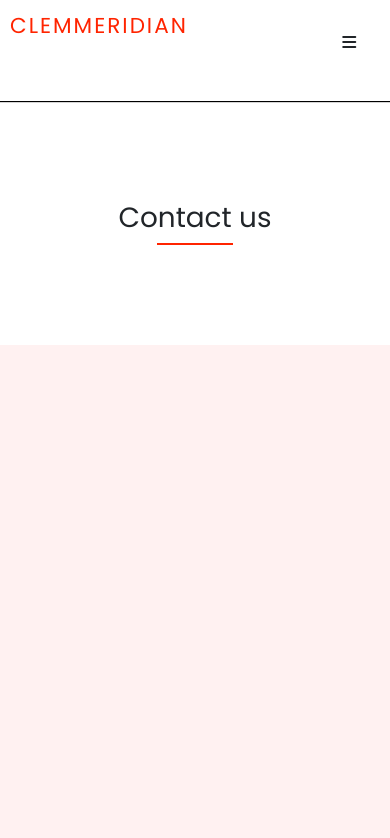
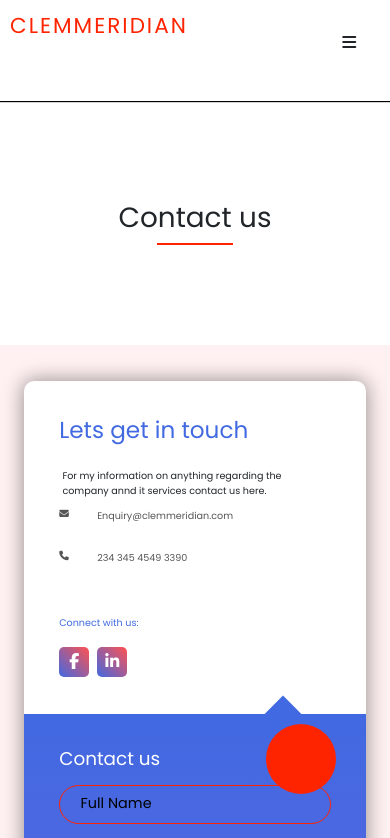
Before and after one commit to JoshuaIsikwe/Clemmeridian, a React (Create React App) app: page /contact in a window 390 px wide. Shown: the top 838 px of the page. Built offline with nearby package versions, Linux system fonts and the light colour scheme.

Commit message:
Animation(Homepage)

```diff
--- a/src/components/Contact.jsx
+++ b/src/components/Contact.jsx
@@ -60,9 +60,9 @@ const Contact = () => {
           <span className="circle one"></span>
           <span className="circle two"></span>
 
-          <form action="">
+          <form action="" >
             <h3 className='form-title'>Contact us</h3>
-            <div className="input-container">
+            <div className="input-container ">
               <input type="text" name='name' className='input'/>
               <label htmlFor=""> Full Name</label>
               <span>Full name</span>
--- a/src/components/Home.jsx
+++ b/src/components/Home.jsx
@@ -1,27 +1,64 @@
 
-import { FontAwesomeIcon } from '@fortawesome/react-fontawesome'
-import React, { useEffect, useRef, useState } from 'react'
+import React, { useEffect} from 'react'
 import africa from "../images/Africa.png"
 import logo from "../images/logo.jpg"
 import 'bootstrap/dist/css/bootstrap.css';
 import { Carousel } from 'react-bootstrap'
 import { Link } from 'react-router-dom';
-import gsap, { CSSPlugin } from 'gsap';
+import gsap from 'gsap';
+import { Power3 } from 'gsap/gsap-core';
 import ScrollTrigger from 'gsap/ScrollTrigger';
-import { Power3 } from 'gsap/gsap-core';
-import { useInView } from 'react-intersection-observer';
 
 
 
 
-
+gsap.registerPlugin(ScrollTrigger)
 
 
 const Home = () => {
 
 
 
+  useEffect(()=>{
+    var t1= gsap.timeline({delay:2})
+    t1.from('.logo',{y:-30, stagger:0.5 , ease:Power3.easeOut, opacity:0}, 0.15, 'Start')
+    t1.from('.carousel',{y: 100, opacity:0, ease:Power3.easeOut, delay:0.2}, 'Start')
+
+      const boxes = gsap.utils.toArray('.description, .desc-left');
+        boxes.forEach(box => {
+          gsap.from(box, {
+            y: -100, opacity:0, ease:Power3.easeOut,delay:0.2,
+            scrollTrigger: {
+              trigger: box,
+              toggleActions: 'restart none none none',
+              scrub: true
+            }
+          })
+      })
+    gsap.from('.intro',{x: -30, opacity:0, ease:Power3.easeOut, delay:1, duration:3,
+      scrollTrigger:{
+        trigger:'.intro',
+        toggleActions: 'restart none none none',
+      },
+    }, 'Start')
+    gsap.from('.desc-right p',{x: -30, opacity:0, ease:Power3.easeOut, delay:1,stagger:0.5,
+      scrollTrigger:{
+        trigger:'.desc-right p',
+        toggleActions: 'restart none none none',
+      },
+    }, 'Start')
+    gsap.from('.home-service-card',{y: -50, opacity:0, ease:Power3.easeOut, delay:1,stagger:0.5,
+      scrollTrigger:{
+        trigger:'.home-service-card',
+        toggleActions: 'restart none none none',
+      },
+    }, 'Start')
+  })
+  //.from(".home", {duration:2,opacity:0})
+  //.from(".intro p", {opacity:0, scale:0,ease:"back"})
+  //.from(".desc-left img", {y:160,stagger:0.1,duration:0.8, ease:"back"})
   return (
+
     <div  className="home">
 
          <section className='carousel'>
@@ -76,9 +113,12 @@ const Home = () => {
             </Carousel>
          </section>
 
-          <section className="home-description">
+         <div className="home-body">
+             <section className="home-description">
 
-          <h2 className='description'>Clemmeridian Group</h2>
+          <div className="home-title">
+            <h2 className='description' >Clemmeridian Group</h2>
+          </div>
           <div className='line'></div>
 
             <div className='intro'>
@@ -89,6 +129,7 @@ const Home = () => {
 
             <div className="desc">
               <div className='desc-left'>
+
                 <img src={africa} alt="africa" />
               </div>
               <div className='desc-right'>
@@ -136,7 +177,7 @@ const Home = () => {
               </div>
             </div>
           </section>
-
+         </div>
     </div>
   )
 }
--- a/src/components/style.css
+++ b/src/components/style.css
@@ -7,6 +7,7 @@ nav{
     -webkit-box-shadow:0px 1px 1px black;
  -moz-box-shadow:0px 1px 1px black;
  box-shadow:0px 1px 1px black;
+ z-index: 1000;
 }
 .logo{
     display: flex;
@@ -56,7 +57,6 @@ nav{
 .carousel-caption {
     position: absolute;
     top: 25%;
-
 }
 .carousel h4{
     text-align: left;
@@ -110,18 +110,21 @@ nav{
 .desc{
     display: flex;
     background-color: #fff1f1;
+
 }
 .desc-left{
-
     display: flex;
     align-items: center;
     margin-right: 2rem;
     margin-bottom: 100px;
+
 }
 .desc-left img{
     height: 90vh;
     margin: auto;
+
 }
+
 .desc-right{
     margin-bottom: 100px;
     display: flex;
@@ -388,7 +391,6 @@ nav{
 .form{
     width: 100%;
     max-width: 820px;
-    height: 500px;
     background-color: #fff;
     border-radius: 10px;
     box-shadow: 0 0  20px 1px rgba(0, 0, 0, 0.4);
@@ -401,6 +403,7 @@ nav{
 .contact-form{
     background: linear-gradient(#4169E1,rgb(100, 100, 224));
     position: relative;
+
 }
 .circle{
     border-radius: 50%;
@@ -439,20 +442,20 @@ form{
     font-weight: 500;
     font-size: 1.5rem;
     line-height: 1;
-    margin-bottom: 30px;
+    margin-bottom: 0.7rem;
     color: #fff;
 }
 .input-container{
     position: relative;
-    margin: 15px 0;
+    margin: 1rem 0;
 }
 label{
-
+  display: none;
 }
 .input{
     width: 100%;
     outline: none;
-    border: 2px solid #FF2400;
+    border: 1px solid #FF2400;
     background: none;
     padding: 10px 20px;
     color: #fff;
@@ -539,7 +542,7 @@ textarea.input{
     left: 25px;
     font-size: 0.8rem;
 }
-.input-container.focus span::before, .input-container.focus span::after{
+.input-container.focus span::before, .input-container.focus span:after{
     width: 50%;
     opacity: 1;
 }
@@ -561,8 +564,10 @@ textarea.input{
     display: flex;
     color: #555;
     margin:  0.7rem 0;
-    align-items: center;
+
     font-size: 18px;
+    text-align: left;
+
 }
 .social-media{
     padding: 2rem 0 0 0;
@@ -586,6 +591,7 @@ textarea.input{
     margin-right: 0.5rem;
     transition: 0.4s;
 }
+
 .social-icons a:hover{
     transform: scale(1.10);
 }
@@ -620,14 +626,7 @@ textarea.input{
     top: calc(50% - 180px);
     left: calc(50% - 180px);
 }
-.square{
-    position: absolute;
-    height: 400px;
-    top: 50%;
-    left: 50%;
-    transform: translate(181%,11%);
-    opacity: 0.2;
-}
+
 /*Company structure Pages (Investment, Consults, Foundation)*/
 .header{
     position: relative;
@@ -917,19 +916,30 @@ textarea.input{
 
 /*Contact*/
 .form{
-    grid-template-columns: 2fr
+    grid-template-columns: 1fr
 }
-.contact-container{
-    position: relative;
-    width: 100%;
-    min-height: 200vh;
-
-    justify-content: center;
+.contact-info::before{
+    bottom: initial;
+    top: -55px;
+    right: 65px;
+    transform: scale(0.95);
 }
-.contact-container{
-    padding: ;
+.contact-form::before{
+    top: -13px;
+    left: initial;
+    right: 70px;
 }
-
+.big-circle{
+    bottom: 75%;
+    transform: scale(0.9) translate(-40%, 30%);
+    right: 50%;
+}
+.text{
+    margin: 1rem 0 1.5rem 0;
+}
+.social-media{
+    padding: 1.5rem 0 0 0;
+}
 
 /*Foundation*/
 .left-section{
@@ -939,3 +949,34 @@ textarea.input{
     text-align: left;
 }
 }
+@media (max-width: 480px) {
+    .contact-container{
+        padding: 1.5rem;
+    }
+    .contact-info::before{
+        display: none;
+    }
+    form, .contact-info{
+        padding: 1.7rem, 1.6rem;
+    }
+    .text, .information, .social-media p{
+        font-size: 0.6rem;
+    }
+    .form-title{
+        font-size: 1.15rem;
+    }
+    .social-icons a{
+        width: 30px;
+        height: 30px;
+        line-height: 30px;
+    }
+    .icon{
+        width: 23px;
+    }
+    .input{
+        padding: 0.45rem 1.2rem;
+    }
+    .button{
+        padding: 0.45rem 1.2rem;
+    }
+}
```
Also changed, not shown: src/images/teamwork-puzzle.jpg (added).
